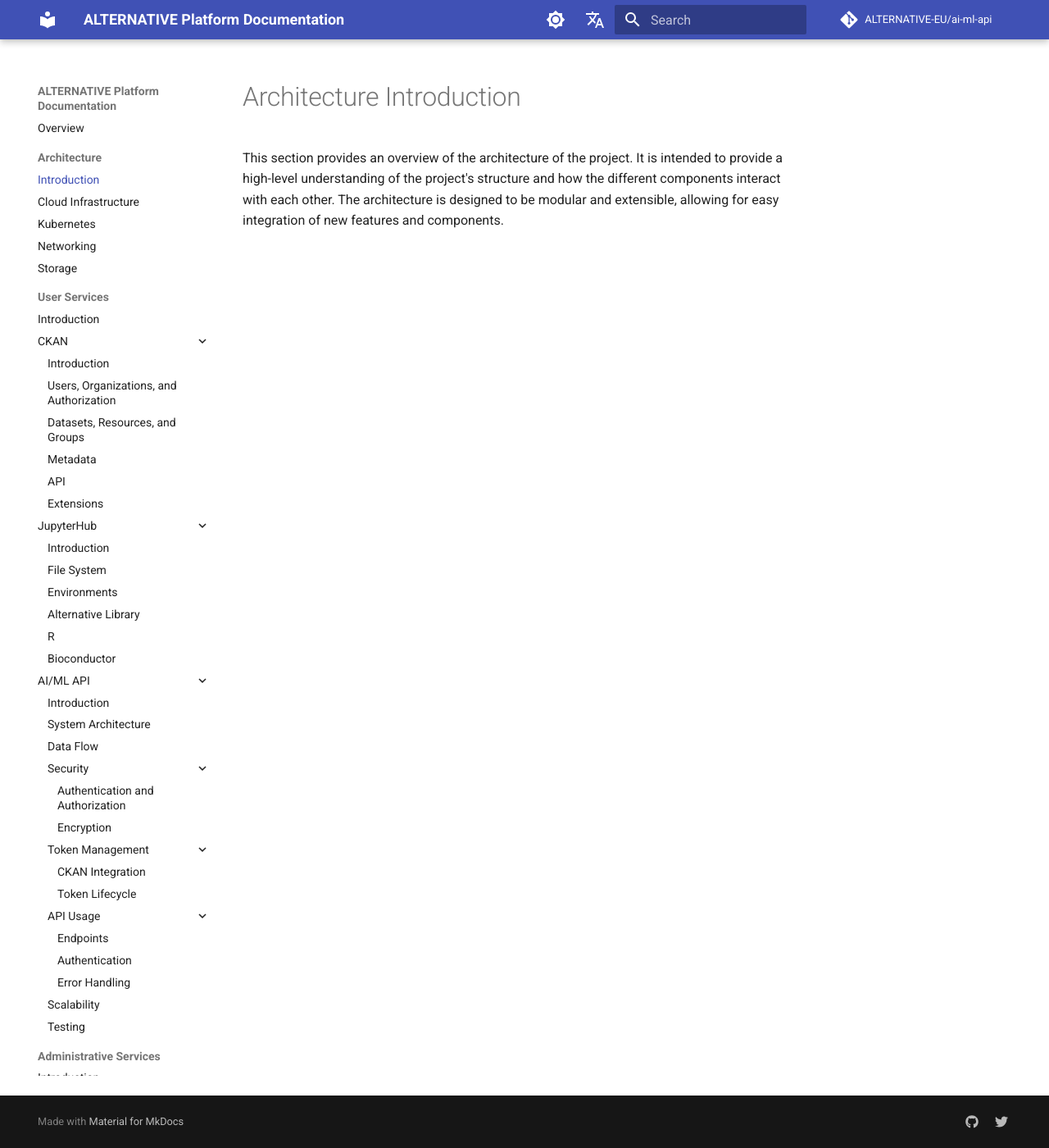
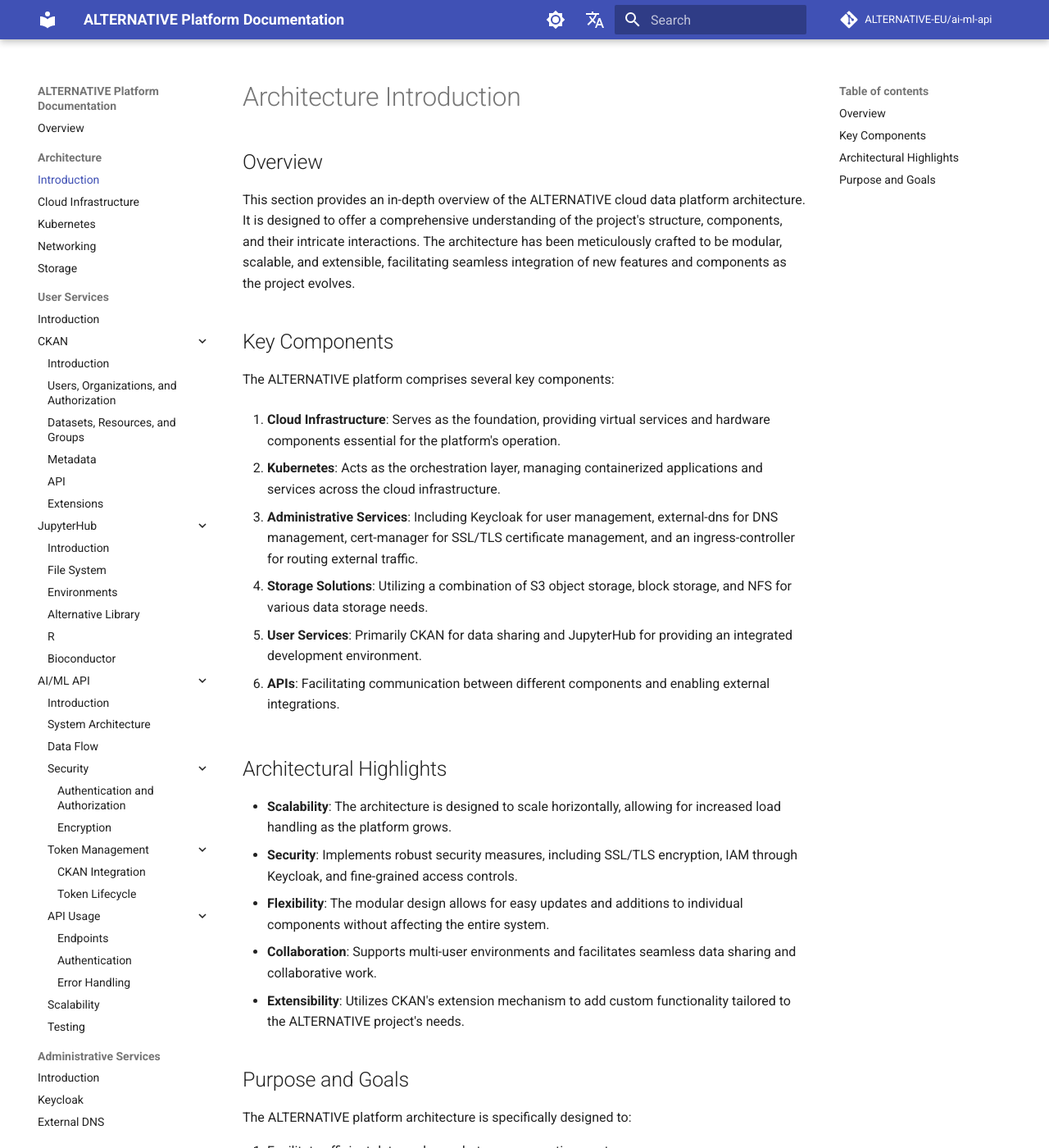
Before and after one commit to ALTERNATIVE-EU/alternative.github.io, an MkDocs documentation site: the page built from docs/docs/architecture/overview.md, in a window 1280 px wide and 1400 px high. Shown: the whole window at 82% size. Built offline with MkDocs 1.6.1 and Material for MkDocs 9.7.7, drawn with Linux system fonts in a browser that asks for light colours; comment, search, counter and statistics services are not loaded; some of the changed text lies outside the part shown.

Commit message:
Improvements in architecture overview

```diff
--- a/docs/docs/architecture/overview.md
+++ b/docs/docs/architecture/overview.md
@@ -1,3 +1,41 @@
 # Architecture Introduction
 
-This section provides an overview of the architecture of the project. It is intended to provide a high-level understanding of the project's structure and how the different components interact with each other. The architecture is designed to be modular and extensible, allowing for easy integration of new features and components.
+## Overview
+
+This section provides an in-depth overview of the ALTERNATIVE cloud data platform architecture. It is designed to offer a comprehensive understanding of the project's structure, components, and their intricate interactions. The architecture has been meticulously crafted to be modular, scalable, and extensible, facilitating seamless integration of new features and components as the project evolves.
+
+## Key Components
+
+The ALTERNATIVE platform comprises several key components:
+
+1. **Cloud Infrastructure**: Serves as the foundation, providing virtual services and hardware components essential for the platform's operation.
+
+2. **Kubernetes**: Acts as the orchestration layer, managing containerized applications and services across the cloud infrastructure.
+
+3. **Administrative Services**: Including Keycloak for user management, external-dns for DNS management, cert-manager for SSL/TLS certificate management, and an ingress-controller for routing external traffic.
+
+4. **Storage Solutions**: Utilizing a combination of S3 object storage, block storage, and NFS for various data storage needs.
+
+5. **User Services**: Primarily CKAN for data sharing and JupyterHub for providing an integrated development environment.
+
+6. **APIs**: Facilitating communication between different components and enabling external integrations.
+
+## Architectural Highlights
+
+- **Scalability**: The architecture is designed to scale horizontally, allowing for increased load handling as the platform grows.
+- **Security**: Implements robust security measures, including SSL/TLS encryption, IAM through Keycloak, and fine-grained access controls.
+- **Flexibility**: The modular design allows for easy updates and additions to individual components without affecting the entire system.
+- **Collaboration**: Supports multi-user environments and facilitates seamless data sharing and collaborative work.
+- **Extensibility**: Utilizes CKAN's extension mechanism to add custom functionality tailored to the ALTERNATIVE project's needs.
+
+## Purpose and Goals
+
+The ALTERNATIVE platform architecture is specifically designed to:
+
+1. Facilitate efficient data exchange between consortium partners
+2. Host and manage large-scale omics datasets
+3. Provide a robust environment for in-silico machine learning models
+4. Offer APIs for external users and systems to access platform resources
+5. Ensure data security and user privacy while promoting collaboration
+
+In the following sections, we will delve deeper into each component, exploring their roles, interactions, and the technologies that power them. This comprehensive view will provide a solid foundation for understanding the ALTERNATIVE platform's capabilities and potential for future enhancements.
```
